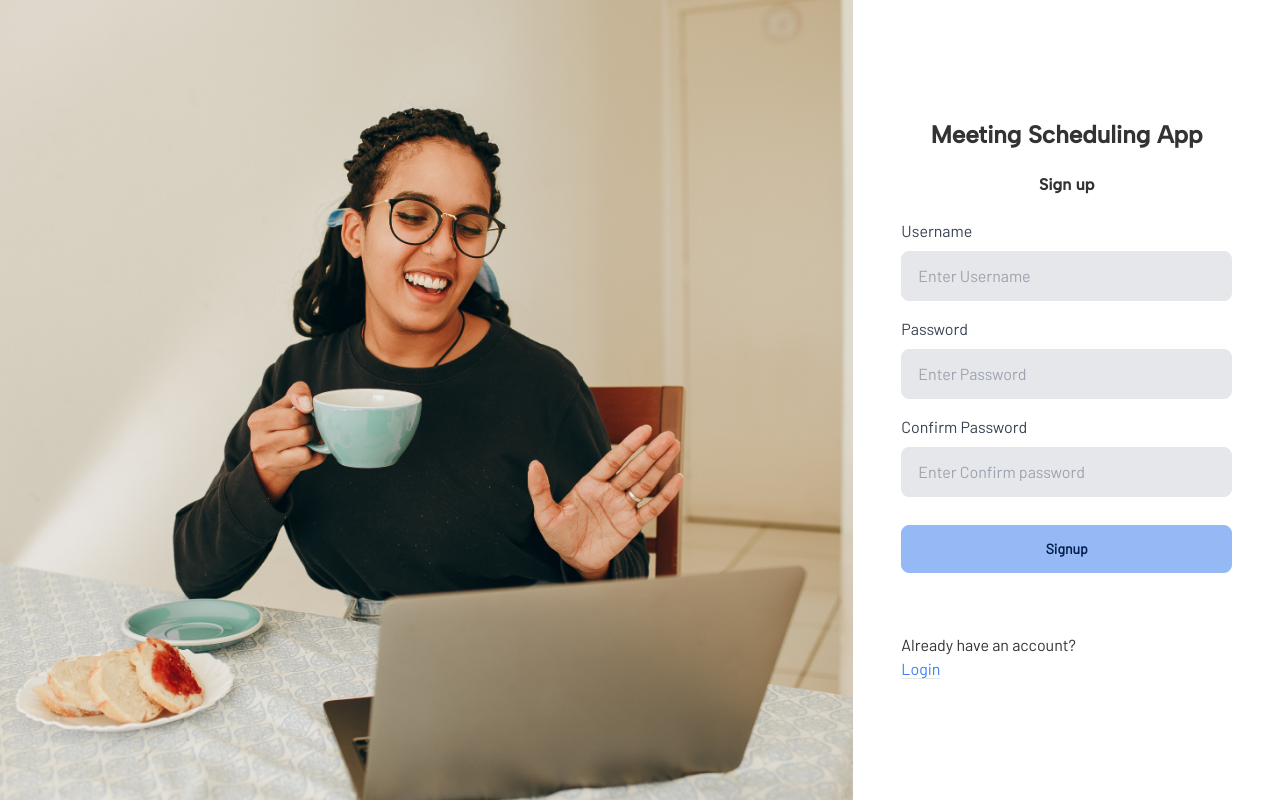
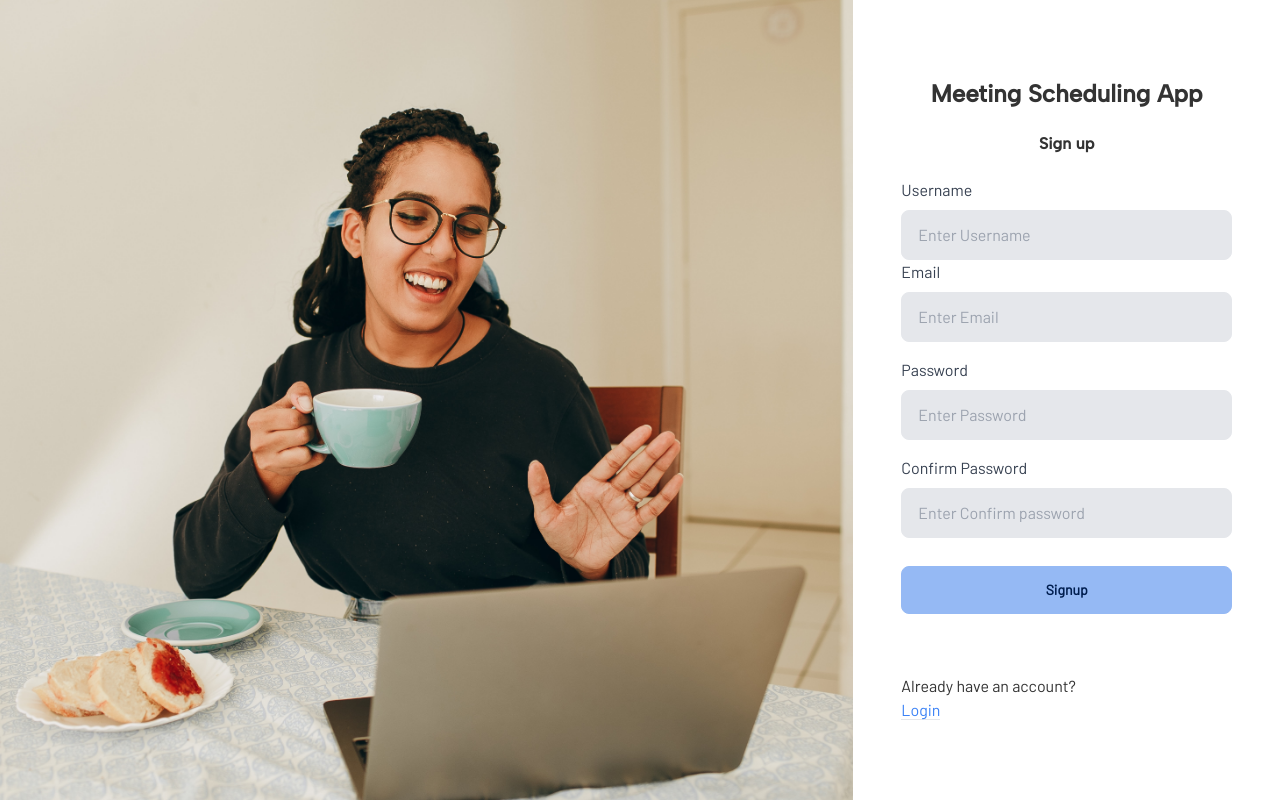
Before and after one commit to Hikari7/Appointly, a React (Vite) app in the folder client/: page /signup in a window 1280 px wide. Built offline with nearby package versions, Linux system fonts and the light colour scheme.

Commit message:
added email input to the login/signup

```diff
--- a/client/src/pages/Public/Login.jsx
+++ b/client/src/pages/Public/Login.jsx
@@ -8,9 +8,11 @@ const Login = () => {
   const user = useSelector((state) => state.user.user);
   const navigate = useNavigate();
   const userInput = useRef(null);
+  const emailInput = useRef(null);
   const passwordInput = useRef(null);
 
   const [usernameErr, setUsernameErr] = useState(null);
+  const [emailErr, setEmailErr] = useState(null);
   const [passwordErr, setPasswordErr] = useState(null);
 
   // useEffect(() => {
@@ -22,9 +24,11 @@ const Login = () => {
   const handleSubmit = (e) => {
     e.preventDefault();
     setUsernameErr("");
+    setEmailErr("");
     setPasswordErr("");
 
     const username = userInput.current.value;
+    const email = passwordInput.current.value;
     const password = passwordInput.current.value;
 
     //validation
@@ -32,6 +36,10 @@ const Login = () => {
     if (username === "") {
       error = true;
       setUsernameErr("Please enter your name");
+    }
+    if (email === "") {
+      error = true;
+      setEmailErr("Please enter your email");
     }
     if (password === "") {
       error = true;
@@ -84,6 +92,22 @@ const Login = () => {
                 ""
               )}
               <div className="mt-4">
+                <label className="block text-gray-700">Email</label>
+                <input
+                  ref={emailInput}
+                  type="email"
+                  name="email"
+                  placeholder="Enter Email"
+                  minLength="6"
+                  className="w-full px-4 py-3 rounded-lg bg-gray-200 mt-2 border focus:border-blue-500 focus:bg-white focus:outline-none"
+                />
+              </div>
+              {emailErr !== "" ? (
+                <p className="text-xs text-red-600">{emailErr}</p>
+              ) : (
+                ""
+              )}
+              <div className="mt-4">
                 <label className="block text-gray-700">Password</label>
                 <input
                   ref={passwordInput}
--- a/client/src/pages/Public/Signup.jsx
+++ b/client/src/pages/Public/Signup.jsx
@@ -3,6 +3,7 @@ import SignupImg from "../../assets/LoginImg.jpg";
 import { Link, useNavigate } from "react-router-dom";
 import {
   validateUsername,
+  validateEmail,
   validatePassword,
   validateConfirmPassword,
 } from "../../utils/validators";
@@ -11,10 +12,12 @@ import axios from "axios";
 const Signup = () => {
   const navigate = useNavigate();
   const userInput = useRef(null);
+  const emailInput = useRef(null);
   const passwordInput = useRef(null);
   const confirmPasswordInput = useRef(null);
 
   const [usernameErr, setUsernameErr] = useState(null);
+  const [emailErr, setEmailErr] = useState(null);
   const [passwordErr, setPasswordErr] = useState(null);
   const [confirmPasswordErr, setConfirmPasswordErr] = useState(null);
 
@@ -27,10 +30,12 @@ const Signup = () => {
   const handleSubmit = async (e) => {
     e.preventDefault();
     setUsernameErr("");
+    setEmailErr("");
     setPasswordErr("");
     setConfirmPasswordErr("");
 
     const username = userInput.current.value;
+    const email = emailInput.current.value;
     const password = passwordInput.current.value;
     const confirmPassword = confirmPasswordInput.current.value;
 
@@ -40,6 +45,9 @@ const Signup = () => {
         ? "Username requires minimum length of 8 characters"
         : ""
     );
+
+    const emailHintValidate = validateEmail(email);
+    setEmailErr(emailHintValidate ? "Please enter valid email address" : "");
 
     const passwordHintValidate = validatePassword(password);
     setPasswordErr(passwordHintValidate ? passwordHintValidate : "");
@@ -102,7 +110,6 @@ const Signup = () => {
 
             <form className="mt-6" onSubmit={handleSubmit}>
               <label className="block text-gray-700">Username</label>
-
               <input
                 ref={userInput}
                 type="username"
@@ -113,6 +120,21 @@ const Signup = () => {
 
               {usernameErr !== "" ? (
                 <p className="text-xs text-red-600">{usernameErr}</p>
+              ) : (
+                ""
+              )}
+
+              <label className="block text-gray-700">Email</label>
+              <input
+                ref={emailInput}
+                type="password"
+                name="email"
+                placeholder="Enter Email"
+                className="w-full px-4 py-3 rounded-lg bg-gray-200 mt-2 border focus:border-blue-500 focus:bg-white focus:outline-none"
+              />
+
+              {emailErr !== "" ? (
+                <p className="text-xs text-red-600">{emailErr}</p>
               ) : (
                 ""
               )}
--- a/client/src/utils/validators.js
+++ b/client/src/utils/validators.js
@@ -1,6 +1,12 @@
 export const validateUsername = (username) => {
   if (username.trim().length < 8) {
     return "Username requires minimum length of 8 characters";
+  }
+};
+
+export const validateEmail = (email) => {
+  if (!email.trim().match(/^[^\s@]+@[^\s@]+\.[^\s@]+$/)) {
+    return "Please enter valid email address";
   }
 };
 
```
